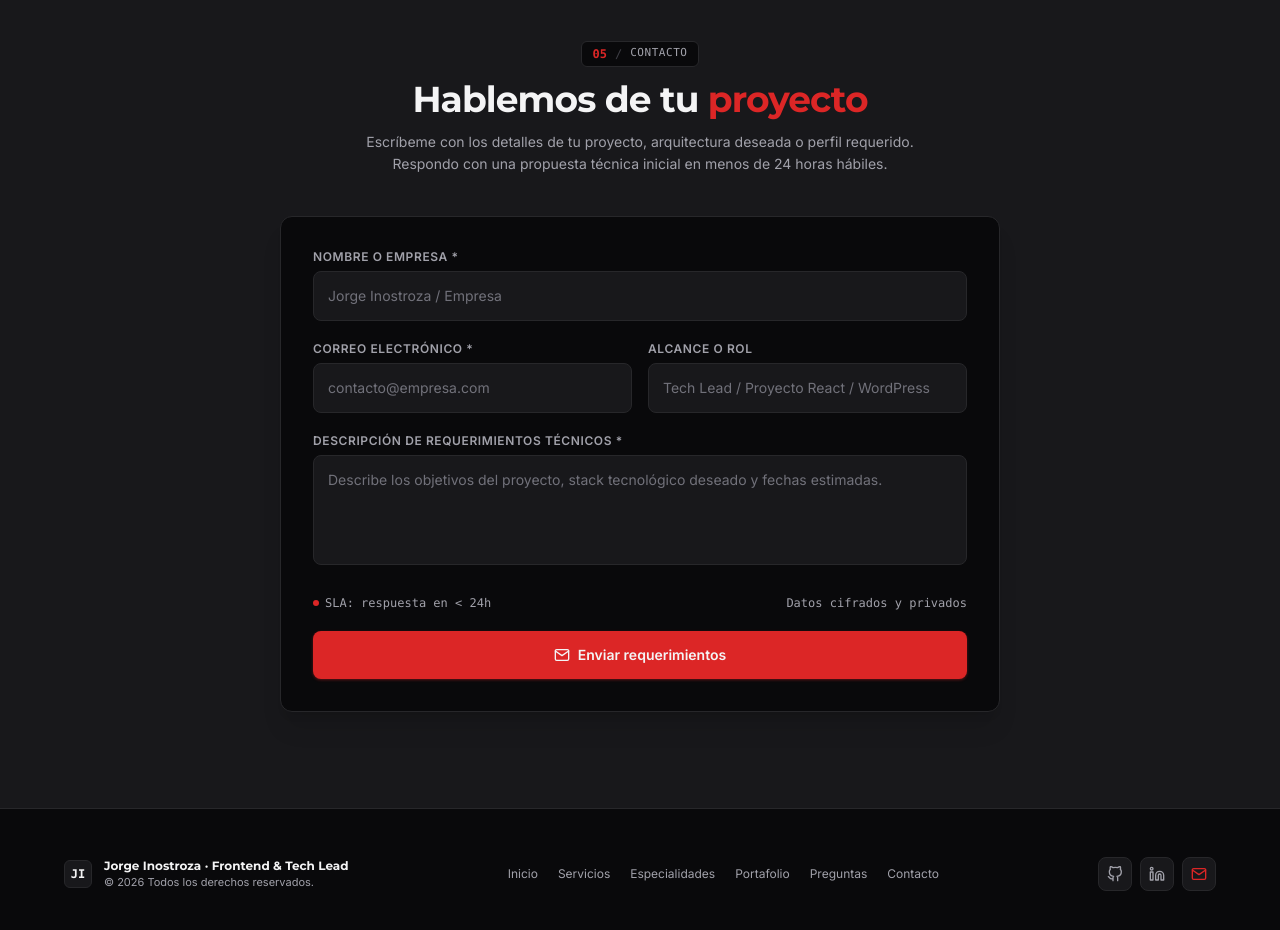
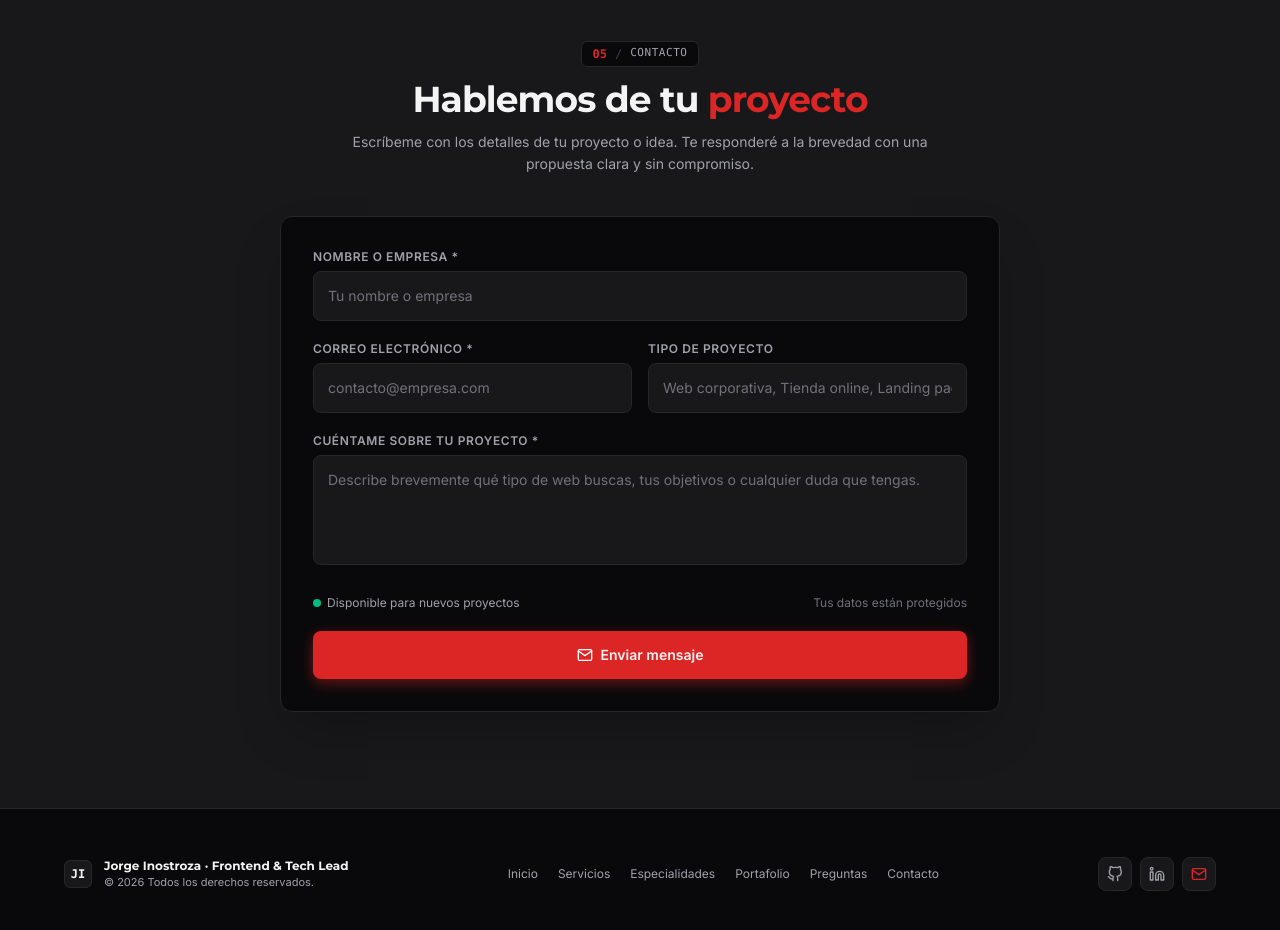
Before and after one commit to G30RG35/Portafolio, a Next.js app: page / in a window 1280 px wide. Shown: the part 4600-5530 px from the top of the page. Built offline with nearby package versions, Linux system fonts and the light colour scheme.

Commit message:
fix: remover texto de SLA y simplificar formulario de contacto

```diff
--- a/src/components/sections/Contact.tsx
+++ b/src/components/sections/Contact.tsx
@@ -53,7 +53,7 @@ export const Contact = () => {
   };
 
   return (
-    <section id="contacto" className="py-20 sm:py-24 border-t border-[#27272A] bg-[#18181B]">
+    <section id="contacto" className="py-20 sm:py-24 border-t border-[#27272A] bg-[#18181B] relative">
       <div className="max-w-3xl mx-auto px-4 sm:px-6 space-y-10">
 
         <div className="space-y-3 text-left sm:text-center sm:max-w-xl sm:mx-auto">
@@ -66,12 +66,12 @@ export const Contact = () => {
             Hablemos de tu <span className="text-[#DC2626]">proyecto</span>
           </h2>
           <p className="font-body text-[#A1A1AA] text-sm leading-relaxed">
-            Escríbeme con los detalles de tu proyecto, arquitectura deseada o perfil requerido. Respondo con una propuesta técnica inicial en menos de 24 horas hábiles.
+            Escríbeme con los detalles de tu proyecto o idea. Te responderé a la brevedad con una propuesta clara y sin compromiso.
           </p>
         </div>
 
-        <div className="bg-[#09090B] border border-[#27272A] rounded-xl p-6 sm:p-8 shadow-xl">
-          <form onSubmit={handleContactSubmit} className="space-y-5">
+        <div className="bg-[#09090B] border border-[#27272A] rounded-xl p-6 sm:p-8 shadow-2xl relative overflow-hidden">
+          <form onSubmit={handleContactSubmit} className="space-y-5 relative z-10">
 
             <div className="space-y-1.5">
               <label htmlFor="name" className="block text-xs font-semibold text-[#A1A1AA] uppercase tracking-wider">
@@ -87,8 +87,8 @@ export const Contact = () => {
                 onChange={(e) =>
                   setContactData({ ...contactData, name: e.target.value })
                 }
-                placeholder="Jorge Inostroza / Empresa"
-                className="w-full bg-[#18181B] border border-[#27272A] focus:border-[#DC2626] focus:ring-1 focus:ring-[#DC2626]/20 transition-all duration-150 rounded-lg p-3.5 text-base sm:text-sm text-[#F4F4F5] placeholder-[#71717A] outline-none"
+                placeholder="Tu nombre o empresa"
+                className="w-full bg-[#18181B] border border-[#27272A] focus:border-[#DC2626] focus:ring-2 focus:ring-[#DC2626]/20 transition-all duration-150 rounded-lg p-3.5 text-base sm:text-sm text-[#F4F4F5] placeholder-[#71717A] outline-none"
               />
             </div>
 
@@ -108,13 +108,13 @@ export const Contact = () => {
                     setContactData({ ...contactData, email: e.target.value })
                   }
                   placeholder="contacto@empresa.com"
-                  className="w-full bg-[#18181B] border border-[#27272A] focus:border-[#DC2626] focus:ring-1 focus:ring-[#DC2626]/20 transition-all duration-150 rounded-lg p-3.5 text-base sm:text-sm text-[#F4F4F5] placeholder-[#71717A] outline-none"
+                  className="w-full bg-[#18181B] border border-[#27272A] focus:border-[#DC2626] focus:ring-2 focus:ring-[#DC2626]/20 transition-all duration-150 rounded-lg p-3.5 text-base sm:text-sm text-[#F4F4F5] placeholder-[#71717A] outline-none"
                 />
               </div>
 
               <div className="space-y-1.5">
                 <label htmlFor="subject" className="block text-xs font-semibold text-[#A1A1AA] uppercase tracking-wider">
-                  Alcance o Rol
+                  Tipo de Proyecto
                 </label>
                 <input
                   type="text"
@@ -125,15 +125,15 @@ export const Contact = () => {
                   onChange={(e) =>
                     setContactData({ ...contactData, subject: e.target.value })
                   }
-                  placeholder="Tech Lead / Proyecto React / WordPress"
-                  className="w-full bg-[#18181B] border border-[#27272A] focus:border-[#DC2626] focus:ring-1 focus:ring-[#DC2626]/20 transition-all duration-150 rounded-lg p-3.5 text-base sm:text-sm text-[#F4F4F5] placeholder-[#71717A] outline-none"
+                  placeholder="Web corporativa, Tienda online, Landing page..."
+                  className="w-full bg-[#18181B] border border-[#27272A] focus:border-[#DC2626] focus:ring-2 focus:ring-[#DC2626]/20 transition-all duration-150 rounded-lg p-3.5 text-base sm:text-sm text-[#F4F4F5] placeholder-[#71717A] outline-none"
                 />
               </div>
             </div>
 
             <div className="space-y-1.5">
               <label htmlFor="message" className="block text-xs font-semibold text-[#A1A1AA] uppercase tracking-wider">
-                Descripción de requerimientos técnicos *
+                Cuéntame sobre tu proyecto *
               </label>
               <textarea
                 id="message"
@@ -144,43 +144,43 @@ export const Contact = () => {
                 onChange={(e) =>
                   setContactData({ ...contactData, message: e.target.value })
                 }
-                placeholder="Describe los objetivos del proyecto, stack tecnológico deseado y fechas estimadas."
-                className="w-full bg-[#18181B] border border-[#27272A] focus:border-[#DC2626] focus:ring-1 focus:ring-[#DC2626]/20 transition-all duration-150 rounded-lg p-3.5 text-base sm:text-sm text-[#F4F4F5] placeholder-[#71717A] outline-none resize-none font-body"
+                placeholder="Describe brevemente qué tipo de web buscas, tus objetivos o cualquier duda que tengas."
+                className="w-full bg-[#18181B] border border-[#27272A] focus:border-[#DC2626] focus:ring-2 focus:ring-[#DC2626]/20 transition-all duration-150 rounded-lg p-3.5 text-base sm:text-sm text-[#F4F4F5] placeholder-[#71717A] outline-none resize-none font-body"
               ></textarea>
             </div>
 
-            <div className="flex items-center justify-between text-xs text-[#A1A1AA] font-mono pt-1">
+            <div className="flex items-center justify-between text-xs text-[#A1A1AA] pt-1">
               <span className="flex items-center gap-1.5">
-                <span className="w-1.5 h-1.5 rounded-full bg-[#DC2626]"></span>
-                <span>SLA: respuesta en &lt; 24h</span>
+                <span className="w-2 h-2 rounded-full bg-emerald-500"></span>
+                <span className="text-[#A1A1AA]">Disponible para nuevos proyectos</span>
               </span>
-              <span>Datos cifrados y privados</span>
+              <span className="text-zinc-500">Tus datos están protegidos</span>
             </div>
 
             <button
               type="submit"
               disabled={isSubmitting}
-              className={`w-full h-12 rounded-lg font-semibold text-xs sm:text-sm text-[#F4F4F5] transition-[background-color,transform] duration-150 active:scale-[0.98] flex items-center justify-center gap-2 ${theme.bg} ${theme.hoverBg} shadow-[0_1px_3px_rgba(220,38,38,0.4)] disabled:opacity-50`}
+              className={`w-full h-12 rounded-lg font-semibold text-xs sm:text-sm text-[#F4F4F5] transition-[background-color,transform,box-shadow] duration-150 active:scale-[0.98] flex items-center justify-center gap-2 ${theme.bg} ${theme.hoverBg} shadow-[0_4px_14px_rgba(220,38,38,0.45)] hover:shadow-[0_6px_20px_rgba(220,38,38,0.6)] disabled:opacity-50`}
             >
               {isSubmitting ? (
                 <span>Enviando mensaje...</span>
               ) : (
                 <>
-                  <Icon name="mail" className="w-4 h-4" />
-                  <span>Enviar requerimientos</span>
+                  <Icon name="mail" className="w-4 h-4 text-white" />
+                  <span>Enviar mensaje</span>
                 </>
               )}
             </button>
 
             {submitStatus === "success" && (
-              <div className="p-4 rounded-lg bg-[#09090B] border border-[#DC2626] text-[#F4F4F5] text-xs flex items-center gap-2.5 animate-craft-enter">
-                <Icon name="check" className="w-4 h-4 text-[#DC2626] shrink-0" />
+              <div className="p-4 rounded-lg bg-[#09090B] border border-emerald-500/50 text-[#F4F4F5] text-xs flex items-center gap-2.5 animate-craft-enter shadow-[0_0_15px_rgba(16,185,129,0.15)]">
+                <Icon name="check" className="w-4 h-4 text-emerald-400 shrink-0" />
                 <span>Mensaje recibido correctamente. Me pondré en contacto contigo a la brevedad.</span>
               </div>
             )}
 
             {submitStatus === "error" && (
-              <div className="p-4 rounded-lg bg-[#09090B] border border-red-800 text-red-300 text-xs flex items-center gap-2.5 animate-craft-enter">
+              <div className="p-4 rounded-lg bg-[#09090B] border border-red-500/50 text-red-300 text-xs flex items-center gap-2.5 animate-craft-enter shadow-[0_0_15px_rgba(220,38,38,0.15)]">
                 <span>Por favor verifica que todos los campos requeridos estén completos.</span>
               </div>
             )}
```
